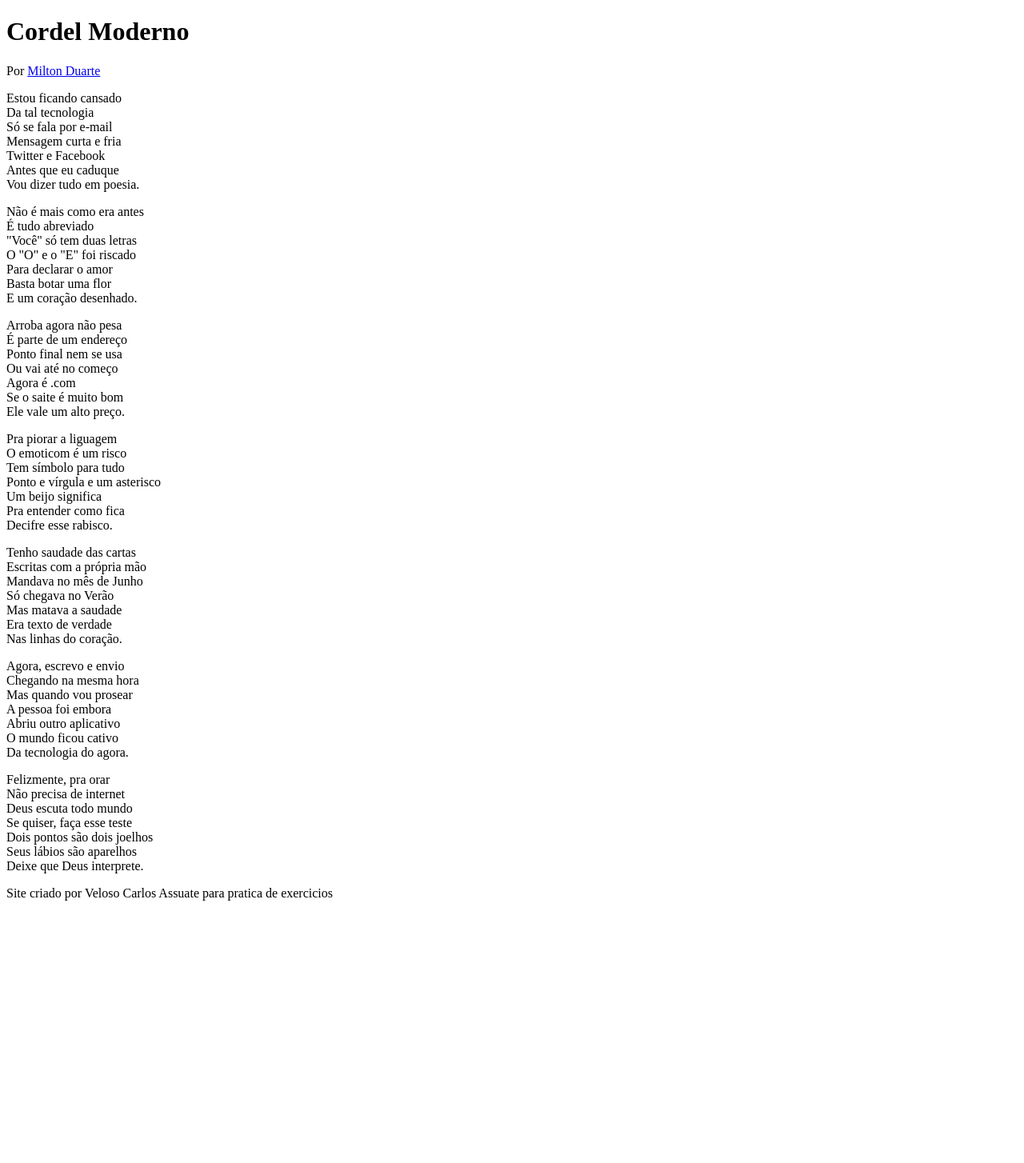
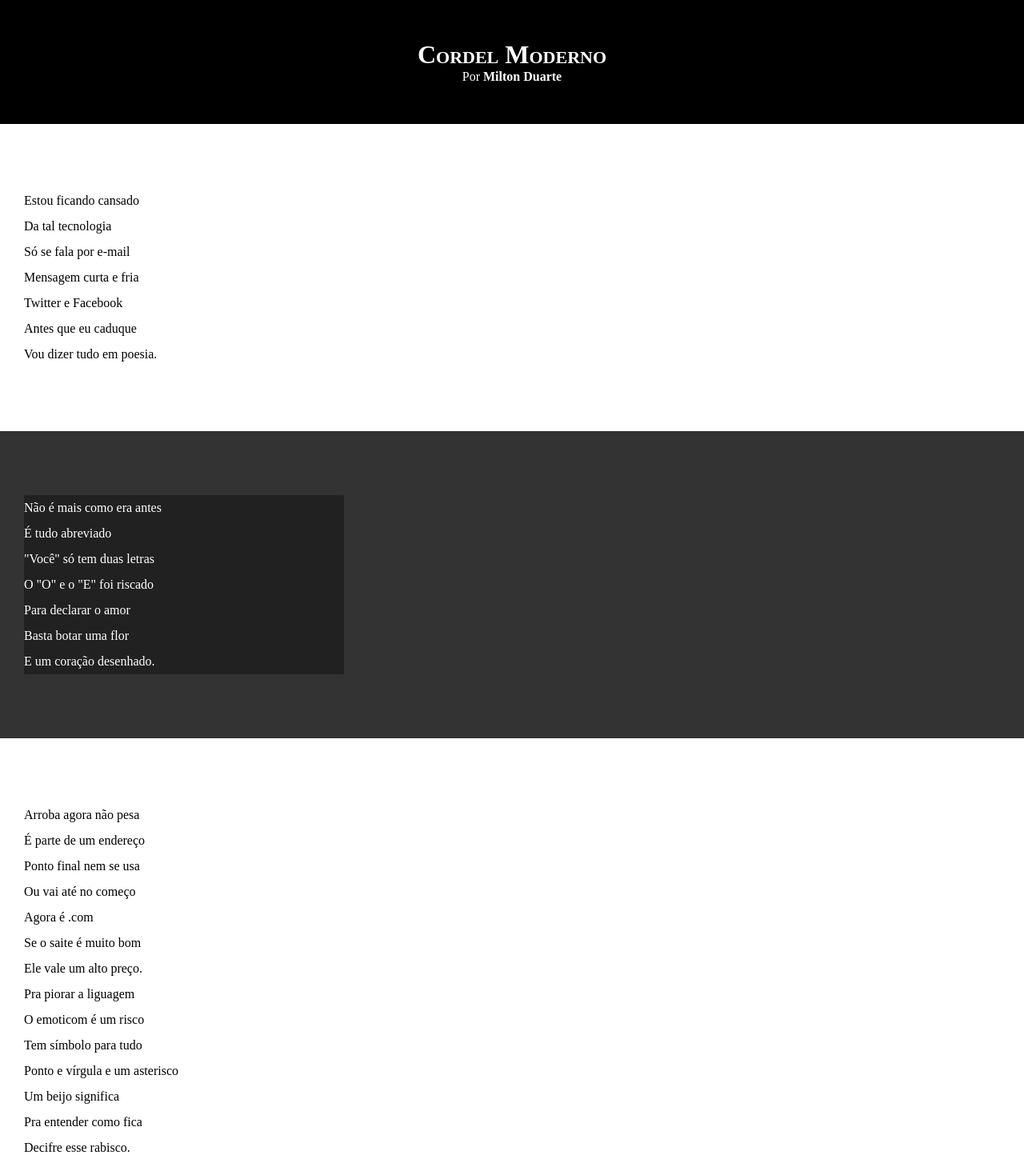
Before and after one commit to VelosoCassuate/HTML-CSS, a plain HTML site: page desafio012/desafio012.htm in a window 1280 px wide. Shown: the top 1454 px of the page at 80% size. Before the commit the page ends 1142 px from the top, so only its background shows below. Drawn offline with Linux system fonts and the light colour scheme.

Commit message:
atualizei estilos

```diff
--- a/desafio012/desafio012.htm
+++ b/desafio012/desafio012.htm
@@ -14,7 +14,7 @@
     </header>
 
 
-    <section>
+    <section class="normal">
         <p>
             Estou ficando cansado <br>
             Da tal tecnologia <br>
@@ -25,7 +25,7 @@
             Vou dizer tudo em poesia.
         <p></p></p>
     </section>
-    <section>
+    <section class="imagem">
         <p>
             Não é mais como era antes  <br>
             É tudo abreviado <br>
@@ -37,7 +37,7 @@
         </p>
     </section>
 
-    <section>
+    <section class="normal">
         <p>
             Arroba agora não pesa <br>
             É parte de um endereço <br>
@@ -56,9 +56,9 @@
             Pra entender como fica <br>
             Decifre esse rabisco. <br>
         </p>
-    </section>
+    </section >
 
-    <section>
+    <section class=imagem>
         <p>
             Tenho saudade das cartas <br>
             Escritas com a própria mão <br>
@@ -70,7 +70,7 @@
         </p>
     </section>
 
-    <section>
+    <section class="normal">
         <p>
             Agora, escrevo e envio <br>
             Chegando na mesma hora <br>
--- a/desafio012/estilo/style.css
+++ b/desafio012/estilo/style.css
@@ -1 +1,66 @@
 @charset "UTF-8";
+
+*{
+    margin:0px;
+    padding:0px;
+}
+
+html, body{
+    min-width: 100vh;
+    background-color: darkgray;
+}
+
+header{
+    text-align: center;
+    background-color:black;
+    color: white;
+}
+
+header > h1{
+    padding-top: 50px;
+    font-variant: small-caps;
+}
+header > p{
+    padding-bottom: 50px;
+}
+
+a{
+    color: white;
+    text-decoration: none;
+    font-weight: bolder;;
+}
+
+a:hover{
+    text-decoration: underline;
+}
+
+section{
+    padding-top: 10vh;
+    padding-bottom:10vh;
+    padding-left:30px;
+    line-height: 2em;
+}
+
+section.normal{
+    background-color: white;
+    color:black;
+
+}
+
+section.imagem{
+    background-color: rgb(51,51,51);
+    color: white;
+}
+
+section.imagem > p{
+    background-color: rgba(0, 0, 0, 0.349);
+    width:400px;
+}
+
+footer{
+    color: white;
+    background-color: black;
+    text-align: center;
+    padding: 5px;
+    font-size: 0.8em
+}
```
